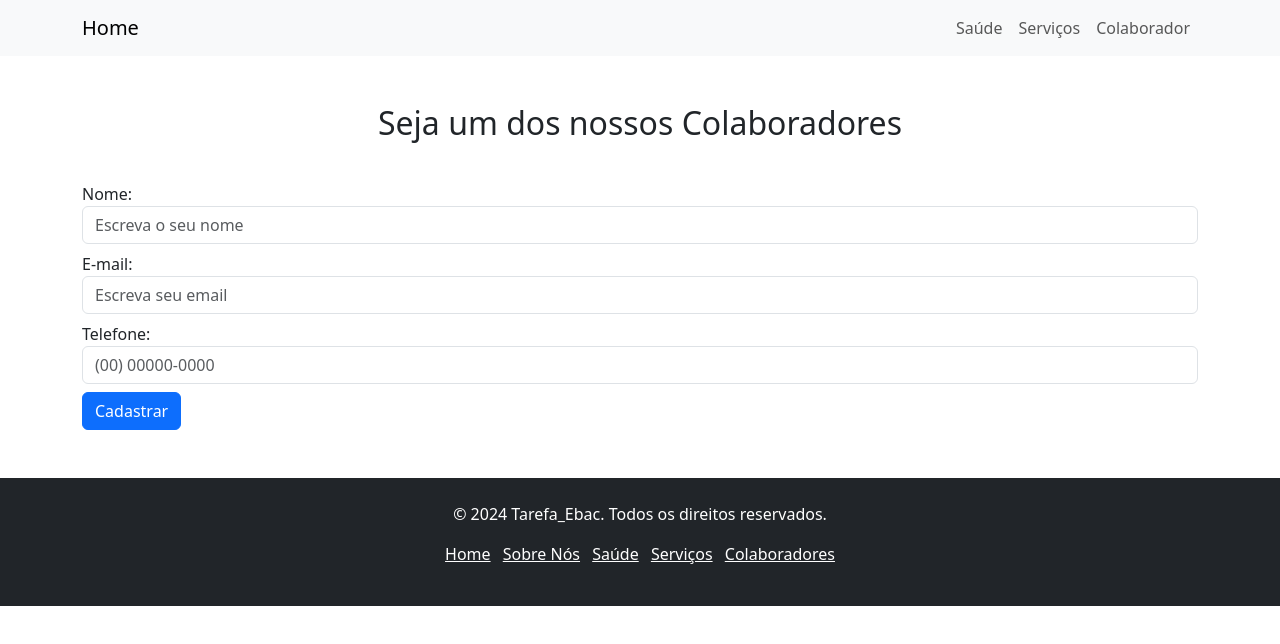
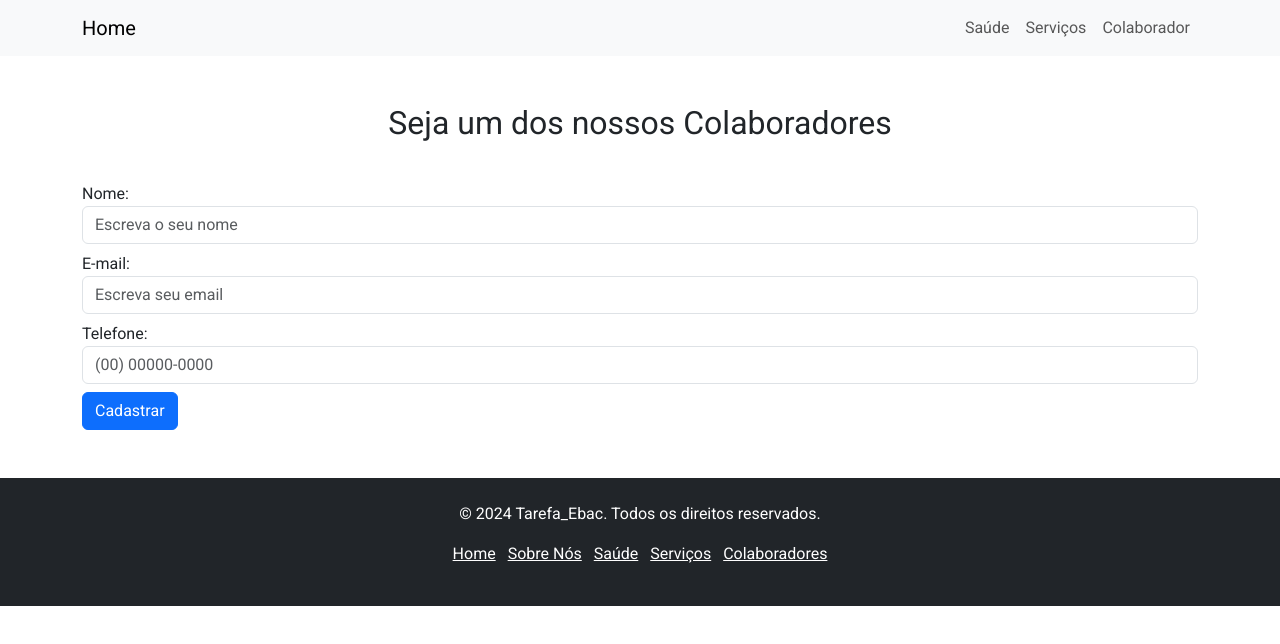
Before and after one commit to Fernando-Psy/exercicio_bootstrap, a plain HTML site: page index.html in a window 1280 px wide. Drawn offline with nearby package versions, Linux system fonts and the light colour scheme.

Commit message:
Aplicando fonte Roboto

```diff
--- a/index.html
+++ b/index.html
@@ -5,6 +5,9 @@
     <meta name="viewport" content="width=device-width, initial-scale=1.0">
     <title>Tarefa_Ebac</title>
     <link rel="stylesheet" href="style.css">
+    <link href=https://fonts.googleapis.com rel=preconnect>
+    <link href=https://fonts.gstatic.com rel=preconnect crossorigin>
+    <link href="https://fonts.googleapis.com/css2?family=Roboto:wght@400;700&display=swap" rel=stylesheet>
     <link rel="stylesheet" href="https://cdn.jsdelivr.net/npm/bootstrap@5.3.3/dist/css/bootstrap.min.css">
 </head>
 <body>
--- a/style.css
+++ b/style.css
@@ -1 +1 @@
-.form-group {padding-top: 2rem;}
+.form-group {padding-top: 2rem;}*{font-family:"Roboto",sans-serif}
```
